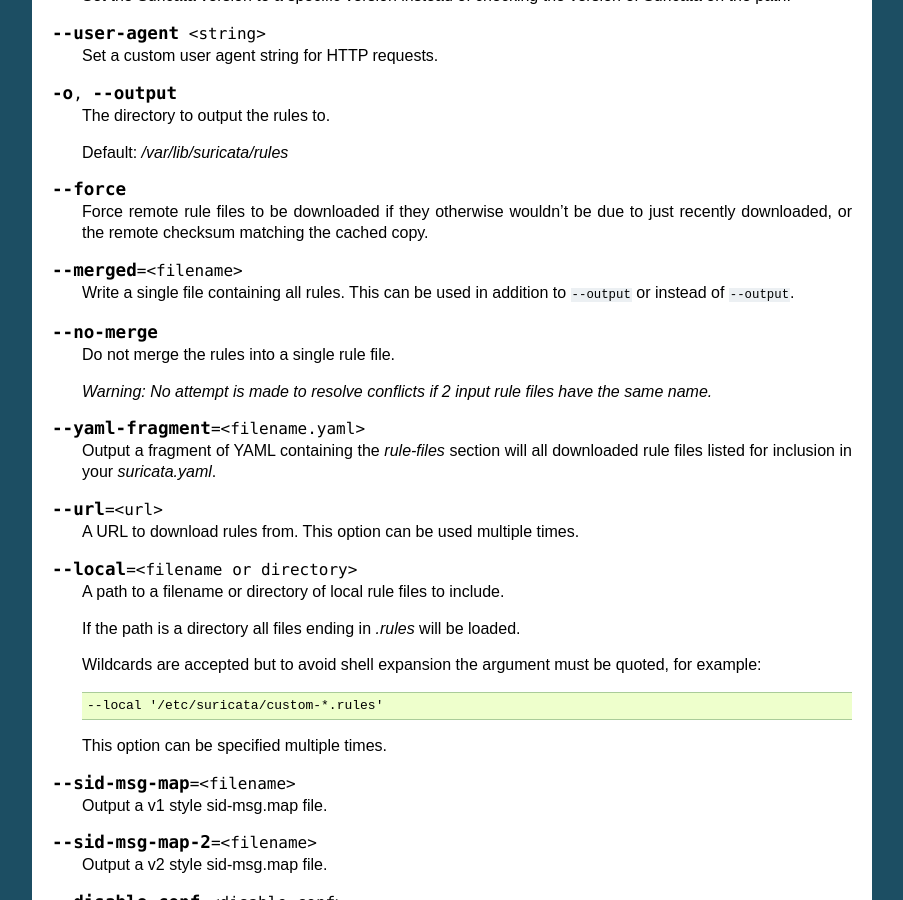
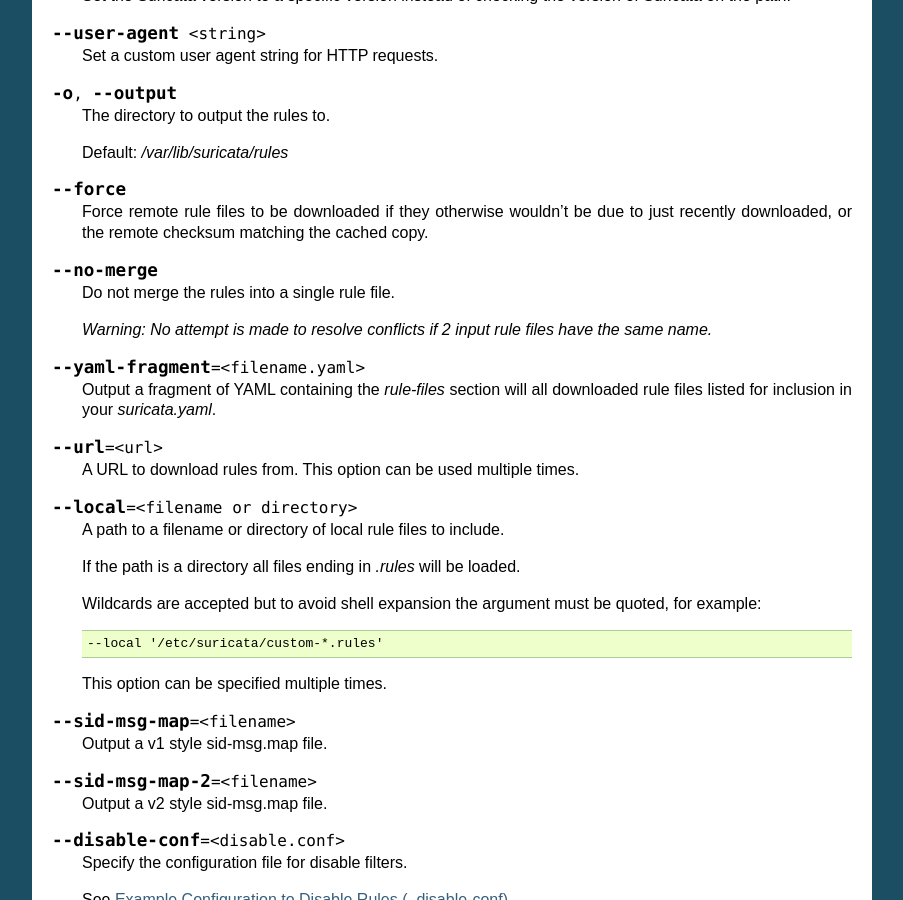
Before and after one commit to OISF/suricata-update, a Sphinx documentation site: the page built from doc/update.rst, in a window 1280 px wide and 900 px high, scrolled down 966 px. Shown: the whole window, without its empty margins (198-1101 px from the left). Built offline with Sphinx 7.4.7, drawn with Linux system fonts in a browser that asks for light colours.

Commit message:
doc: remove --merged option
This option was never implemented and is an artifact of the tools
suricata-update was based on.

Redmine issue:
https://redmine.openinfosecfoundation.org/issues/4215

```diff
--- a/doc/update.rst
+++ b/doc/update.rst
@@ -29,11 +29,6 @@
    Force remote rule files to be downloaded if they otherwise wouldn't
    be due to just recently downloaded, or the remote checksum matching
    the cached copy.
-
-.. option:: --merged=<filename>
-
-   Write a single file containing all rules. This can be used in
-   addition to ``--output`` or instead of ``--output``.
 
 .. option:: --no-merge
 
```
